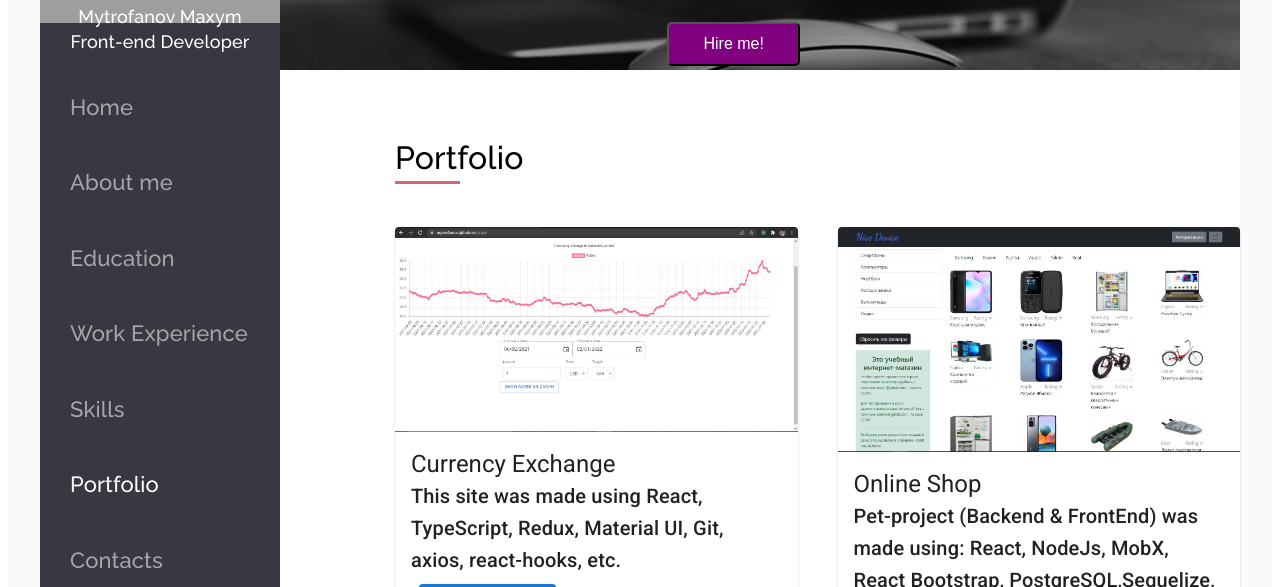
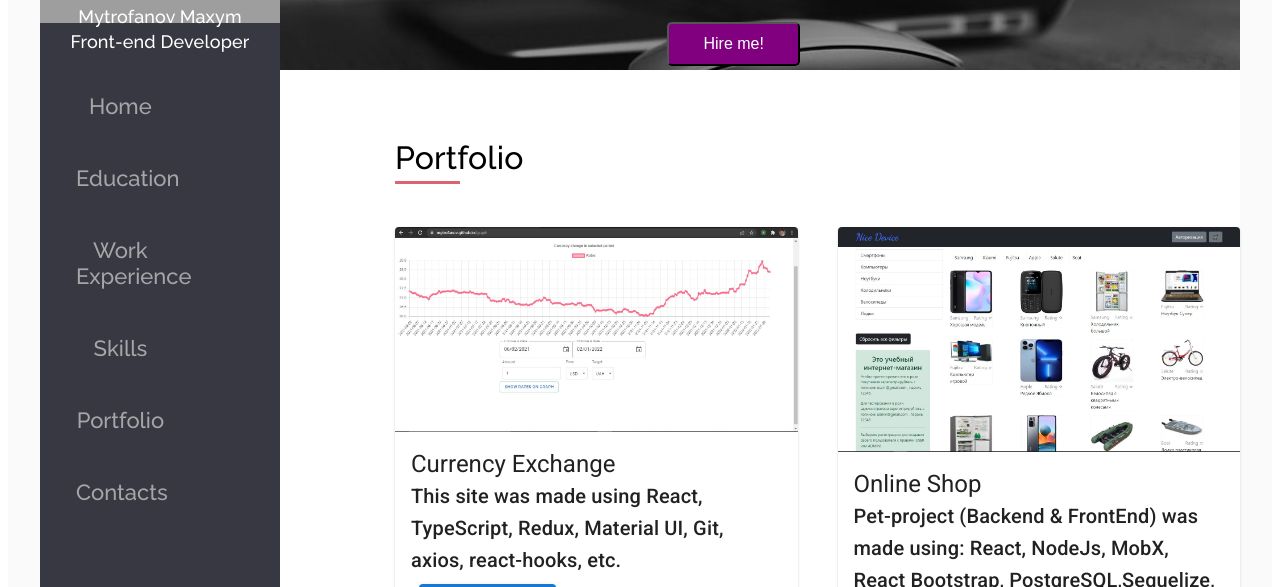
Before and after one commit to mytrofanov/resume6, a React (Create React App) app: page /portfolio in a window 1280 px wide. Shown: the part 213-800 px from the top of the page. Built offline with nearby package versions, Linux system fonts and the light colour scheme; grey boxes are pictures that could not be loaded.

Commit message:
nav menu animated

```diff
--- /dev/null
+++ b/src/components/animated/animatedButton/contactsAnimatedButton.js
@@ -0,0 +1,35 @@
+import React, { useRef, useState } from "react";
+import { useSpring, animated, config } from "@react-spring/web";
+import s from './style/scalingAnimatedHomeButton.module.scss'
+import {NavLink} from "react-router-dom";
+
+const calc = (x, y, rect) => [
+    -(y - rect.top - rect.height / 2) / 5,
+    (x - rect.left - rect.width / 2) / 5,
+    1.4
+];
+const trans = (x, y, s) =>
+    `perspective(300px) rotateX(${x}deg) rotateY(${y}deg) scale(${s})`;
+
+export default function ScalingContactsAnimatedButton() {
+    const ref = useRef(null);
+    const [xys, set] = useState([0, 0, 1]);
+    const props = useSpring({ xys, config: config.gentle});
+
+    return (
+        <div className={s.ccardMain} ref={ref}>
+            <animated.button
+                className={s.ccard}
+                style={{ transform: props.xys.to(trans) }}
+                onMouseLeave={() => set([0, 0, 1])}
+                onMouseMove={(e) => {
+                    const rect = ref.current.getBoundingClientRect();
+                    set(calc(e.clientX, e.clientY, rect));
+                }}
+            >
+                <NavLink to="/contact" className={s.homeItem}>Contacts</NavLink>
+            </animated.button>
+
+        </div>
+    );
+}
--- /dev/null
+++ b/src/components/animated/animatedButton/educationAnimatedButton.js
@@ -0,0 +1,35 @@
+import React, { useRef, useState } from "react";
+import { useSpring, animated, config } from "@react-spring/web";
+import s from './style/scalingAnimatedHomeButton.module.scss'
+import {NavLink} from "react-router-dom";
+
+const calc = (x, y, rect) => [
+    -(y - rect.top - rect.height / 2) / 5,
+    (x - rect.left - rect.width / 2) / 5,
+    1.4
+];
+const trans = (x, y, s) =>
+    `perspective(300px) rotateX(${x}deg) rotateY(${y}deg) scale(${s})`;
+
+export default function ScalingEducationAnimatedButton() {
+    const ref = useRef(null);
+    const [xys, set] = useState([0, 0, 1]);
+    const props = useSpring({ xys, config: config.gentle});
+
+    return (
+        <div className={s.ccardMain} ref={ref}>
+            <animated.button
+                className={s.ccard}
+                style={{ transform: props.xys.to(trans) }}
+                onMouseLeave={() => set([0, 0, 1])}
+                onMouseMove={(e) => {
+                    const rect = ref.current.getBoundingClientRect();
+                    set(calc(e.clientX, e.clientY, rect));
+                }}
+            >
+                <NavLink to="/education" className={s.homeItem}>Education</NavLink>
+            </animated.button>
+
+        </div>
+    );
+}
--- /dev/null
+++ b/src/components/animated/animatedButton/homeAnimatedButton.js
@@ -0,0 +1,35 @@
+import React, { useRef, useState } from "react";
+import { useSpring, animated, config } from "@react-spring/web";
+import s from './style/scalingAnimatedHomeButton.module.scss'
+import {NavLink} from "react-router-dom";
+
+const calc = (x, y, rect) => [
+    -(y - rect.top - rect.height / 2) / 5,
+    (x - rect.left - rect.width / 2) / 5,
+    1.4
+];
+const trans = (x, y, s) =>
+    `perspective(300px) rotateX(${x}deg) rotateY(${y}deg) scale(${s})`;
+
+export default function ScalingHomeAnimatedButton() {
+    const ref = useRef(null);
+    const [xys, set] = useState([0, 0, 1]);
+    const props = useSpring({ xys, config: config.gentle});
+
+    return (
+        <div className={s.ccardMain} ref={ref}>
+            <animated.button
+                className={s.ccard}
+                style={{ transform: props.xys.to(trans) }}
+                onMouseLeave={() => set([0, 0, 1])}
+                onMouseMove={(e) => {
+                    const rect = ref.current.getBoundingClientRect();
+                    set(calc(e.clientX, e.clientY, rect));
+                }}
+            >
+                <NavLink to="/home" className={s.homeItem}>Home</NavLink>
+            </animated.button>
+
+        </div>
+    );
+}
--- /dev/null
+++ b/src/components/animated/animatedButton/portfolioAnimatedButton.js
@@ -0,0 +1,35 @@
+import React, { useRef, useState } from "react";
+import { useSpring, animated, config } from "@react-spring/web";
+import s from './style/scalingAnimatedHomeButton.module.scss'
+import {NavLink} from "react-router-dom";
+
+const calc = (x, y, rect) => [
+    -(y - rect.top - rect.height / 2) / 5,
+    (x - rect.left - rect.width / 2) / 5,
+    1.4
+];
+const trans = (x, y, s) =>
+    `perspective(300px) rotateX(${x}deg) rotateY(${y}deg) scale(${s})`;
+
+export default function ScalingPortfolioAnimatedButton() {
+    const ref = useRef(null);
+    const [xys, set] = useState([0, 0, 1]);
+    const props = useSpring({ xys, config: config.gentle});
+
+    return (
+        <div className={s.ccardMain} ref={ref}>
+            <animated.button
+                className={s.ccard}
+                style={{ transform: props.xys.to(trans) }}
+                onMouseLeave={() => set([0, 0, 1])}
+                onMouseMove={(e) => {
+                    const rect = ref.current.getBoundingClientRect();
+                    set(calc(e.clientX, e.clientY, rect));
+                }}
+            >
+                <NavLink to="/portfolio" className={s.homeItem}>Portfolio</NavLink>
+            </animated.button>
+
+        </div>
+    );
+}
--- /dev/null
+++ b/src/components/animated/animatedButton/skillsAnimatedButton.js
@@ -0,0 +1,35 @@
+import React, { useRef, useState } from "react";
+import { useSpring, animated, config } from "@react-spring/web";
+import s from './style/scalingAnimatedHomeButton.module.scss'
+import {NavLink} from "react-router-dom";
+
+const calc = (x, y, rect) => [
+    -(y - rect.top - rect.height / 2) / 5,
+    (x - rect.left - rect.width / 2) / 5,
+    1.4
+];
+const trans = (x, y, s) =>
+    `perspective(300px) rotateX(${x}deg) rotateY(${y}deg) scale(${s})`;
+
+export default function ScalingSkillsAnimatedButton() {
+    const ref = useRef(null);
+    const [xys, set] = useState([0, 0, 1]);
+    const props = useSpring({ xys, config: config.gentle});
+
+    return (
+        <div className={s.ccardMain} ref={ref}>
+            <animated.button
+                className={s.ccard}
+                style={{ transform: props.xys.to(trans) }}
+                onMouseLeave={() => set([0, 0, 1])}
+                onMouseMove={(e) => {
+                    const rect = ref.current.getBoundingClientRect();
+                    set(calc(e.clientX, e.clientY, rect));
+                }}
+            >
+                <NavLink to="/skills" className={s.homeItem}>Skills</NavLink>
+            </animated.button>
+
+        </div>
+    );
+}
--- /dev/null
+++ b/src/components/animated/animatedButton/style/scalingAnimatedHomeButton.module.scss
@@ -0,0 +1,28 @@
+
+.ccardMain {
+  width: 80%;
+  height: 5%;
+  display: flex;
+  align-items: start;
+  justify-content: start;
+}
+
+.ccard {
+  width: 60%;
+  height: 10%;
+  transition: box-shadow 0.5s;
+  will-change: transform;
+  background-color: #383843;
+  border: 0;
+}
+.ccard a {
+  text-decoration: none;
+  color: #a6a6a9;
+}
+
+.homeItem{
+  font-family: "Raleway", sans-serif;
+  color: #a6a6a9;
+  font-size: 22px;
+  font-weight: normal;
+}
--- /dev/null
+++ b/src/components/animated/animatedButton/workExperienceAnimatedButton.js
@@ -0,0 +1,35 @@
+import React, { useRef, useState } from "react";
+import { useSpring, animated, config } from "@react-spring/web";
+import s from './style/scalingAnimatedHomeButton.module.scss'
+import {NavLink} from "react-router-dom";
+
+const calc = (x, y, rect) => [
+    -(y - rect.top - rect.height / 2) / 5,
+    (x - rect.left - rect.width / 2) / 5,
+    1.4
+];
+const trans = (x, y, s) =>
+    `perspective(300px) rotateX(${x}deg) rotateY(${y}deg) scale(${s})`;
+
+export default function ScalingExperienceAnimatedButton() {
+    const ref = useRef(null);
+    const [xys, set] = useState([0, 0, 1]);
+    const props = useSpring({ xys, config: config.gentle});
+
+    return (
+        <div className={s.ccardMain} ref={ref}>
+            <animated.button
+                className={s.ccard}
+                style={{ transform: props.xys.to(trans) }}
+                onMouseLeave={() => set([0, 0, 1])}
+                onMouseMove={(e) => {
+                    const rect = ref.current.getBoundingClientRect();
+                    set(calc(e.clientX, e.clientY, rect));
+                }}
+            >
+                <NavLink to="/experience" className={s.homeItem}>Work Experience</NavLink>
+            </animated.button>
+
+        </div>
+    );
+}
--- a/src/components/navbar/Navbar.js
+++ b/src/components/navbar/Navbar.js
@@ -1,6 +1,11 @@
 import * as React from "react";
 import s from './Navbar.module.css';
-import {NavLink} from "react-router-dom";
+import ScalingHomeAnimatedButton from "../animated/animatedButton/homeAnimatedButton";
+import ScalingEducationAnimatedButton from "../animated/animatedButton/educationAnimatedButton";
+import ScalingExperienceAnimatedButton from "../animated/animatedButton/workExperienceAnimatedButton";
+import ScalingSkillsAnimatedButton from "../animated/animatedButton/skillsAnimatedButton";
+import ScalingPortfolioAnimatedButton from "../animated/animatedButton/portfolioAnimatedButton";
+import ScalingContactsAnimatedButton from "../animated/animatedButton/contactsAnimatedButton";
 
 
 export const Navbar = () => {
@@ -16,27 +21,27 @@ export const Navbar = () => {
                         Mytrofanov Maxym Front-end Developer
                     </span>
                 </div>
-                <div id="navi_list" className={s.navi_list}>
-                    <li id="Home">
-                        <NavLink to="/home" activeClassName={s.ActiveLink}>Home</NavLink>
-                    </li>
-                    <li id="About">
-                        <NavLink to="/home" activeClassName={s.ActiveLink}>About me</NavLink>
-                    </li>
+                <div id="navi_list" className={s.navi_list} >
+                    <div>
+                        <li id="Home" >
+                          <ScalingHomeAnimatedButton/>
+                        </li>
+                    </div>
+
                     <li id="Education">
-                        <NavLink to="/education" activeClassName={s.ActiveLink}>Education</NavLink>
+                       <ScalingEducationAnimatedButton/>
                     </li>
                     <li id="Experience">
-                        <NavLink to="/experience" activeClassName={s.ActiveLink}>Work Experience</NavLink>
+                        <ScalingExperienceAnimatedButton/>
                     </li>
                     <li id="Skills">
-                        <NavLink to="/skills" activeClassName={s.ActiveLink}>Skills</NavLink>
+                        <ScalingSkillsAnimatedButton/>
                     </li>
                     <li id="Portfolio">
-                        <NavLink to="/portfolio" activeClassName={s.ActiveLink}>Portfolio</NavLink>
+                        <ScalingPortfolioAnimatedButton/>
                         </li>
                     <li id="Contacts">
-                        <NavLink to="/contact" activeClassName={s.ActiveLink}>Contacts</NavLink>
+                        <ScalingContactsAnimatedButton/>
                         </li>
 
                 </div>
```
